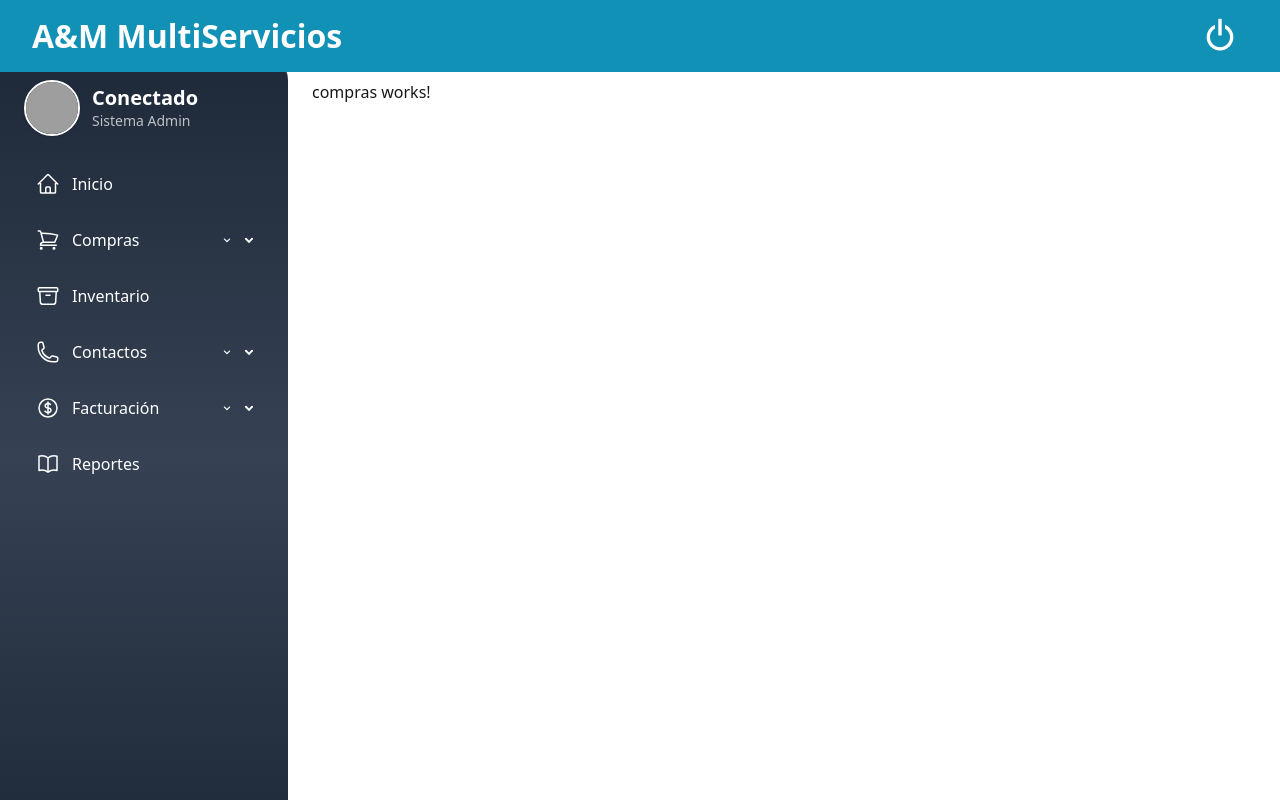
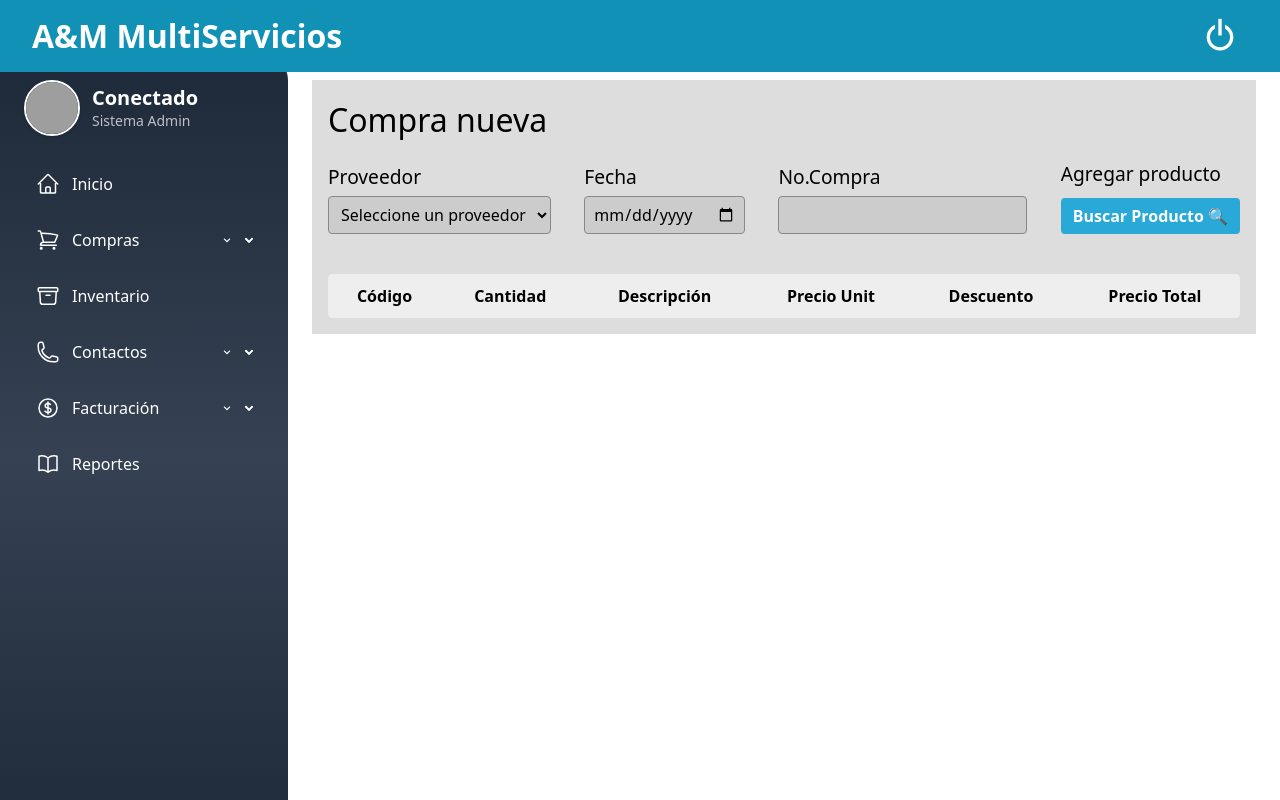
Before and after one commit to JoseMi317/store-app, an Angular app: page /compras in a window 1280 px wide. Built offline with nearby package versions, Linux system fonts and the light colour scheme; grey boxes are pictures that could not be loaded.

Commit message:
Pestaña Compra Nueva

```diff
--- a/src/app/pages/compras/compras.component.css
+++ b/src/app/pages/compras/compras.component.css
@@ -0,0 +1,226 @@
+.container{
+    background-color: #ddd;
+    padding: 1rem;
+}
+
+h1{
+    font-size: 2rem;
+    color: #000000;
+    margin-bottom: 1rem;
+}
+
+/*HEADER*/
+.headerCompra {
+    display: flex;
+    gap: 1rem;
+    flex-wrap: wrap;
+    align-items: flex-end;
+    justify-content: space-between;
+    margin-bottom: 1rem;
+}
+
+
+.form-group {
+    display: flex;
+    flex-direction: column;
+    margin-bottom: 0.5rem;
+  }
+
+  label {
+    font-size: 1.2rem;
+    color: #000000;
+    margin-bottom: 4px;
+  }
+
+select {
+    padding: 6px 8px;
+    border: 1px solid #888;
+    border-radius: 4px;
+    background-color: #ccc;
+    color: #000;
+    transition: background-color 0.3s, border-color 0.3s, transform 0.3s; /* Smooth transitions including transform */
+}
+
+select:hover {
+    background-color: #bbb; /* Slightly darker gray on hover */
+    transform: scale(1.02); /* Slightly enlarge the element */
+}
+
+select:focus {
+    border-color: #555; /* Darker border on focus */
+    outline: none; /* Remove default outline */
+    box-shadow: 0 0 4px #555; /* Add a subtle shadow */
+    transform: scale(1.05); /* Slightly enlarge the element more on focus */
+}
+
+ input[type="text"],
+  input[type="date"] {
+    padding: 6px 8px;
+    border: 1px solid #888;
+    border-radius: 4px;
+    background-color: #ccc;
+    color: #000;
+    transition: background-color 0.3s, border-color 0.3s, transform 0.3s;
+  }
+
+  /* Modal */
+.modal {
+    position: fixed;
+
+    top: 0;
+    left: 0;
+    width: 100%;
+    height: 100%;
+    background: rgba(0,0,0,0.6);
+    display: flex;
+    justify-content: center;
+    align-items: center;
+    overflow-y: scroll;
+
+}
+
+  .modal-content {
+    background: #fff;
+    padding: 2rem;
+    border-radius: 10px;
+    width: 400px;
+    max-height: 90%;
+    overflow-y: auto;
+  }
+
+  .modal-content h2, .modal-content h3 {
+    margin-top: 0;
+  }
+
+  .modal-content label {
+    display: block;
+    margin-top: 10px;
+    font-weight: bold;
+  }
+
+  .modal-content input {
+    width: 100%;
+    padding: 6px;
+    margin-top: 4px;
+    border: 1px solid #888;
+    border-radius: 4px;
+    background-color: #eee;
+  }
+
+  .modal-buttons {
+    display: flex;
+    justify-content: flex-end;
+    gap: 1rem;
+    margin-top: 1rem;
+  }
+
+  .modal-buttons button {
+    padding: 6px 12px;
+    border: none;
+    border-radius: 4px;
+    cursor: pointer;
+  }
+
+  .modal-buttons button:first-child {
+    background-color: #ccc;
+  }
+
+  .modal-buttons button:last-child {
+    background-color: #28a745;
+    color: white;
+  }
+
+    .buscar-btn {
+    margin-top: 5px;
+    background-color: #28a9d7;
+    color: white;
+    font-weight: bold;
+    border: none;
+    padding: 6px 12px;
+    border-radius: 4px;
+    cursor: pointer;
+  }
+
+/*Responsive*/
+/* General container adjustments for smaller screens */
+@media (max-width: 768px) {
+    .container {
+        padding: 0.5rem; /* Reduce padding for smaller screens */
+    }
+
+    h1 {
+        font-size: 1.5rem; /* Adjust heading size */
+    }
+
+    .headerCompra {
+        flex-direction: column; /* Stack elements vertically */
+        align-items: stretch; /* Align items to fill the width */
+    }
+
+    .form-group {
+        margin-bottom: 1rem; /* Add more spacing for better readability */
+    }
+
+    select {
+        width: 100%; /* Make the select element take full width */
+    }
+
+    input[type="text"],
+    input[type="date"] {
+        width: 100%; /* Make inputs take full width */
+    }
+
+    .modal-content {
+        width: 90%; /* Adjust modal width for smaller screens */
+        max-width: 400px; /* Ensure it doesn't get too wide */
+    }
+
+    .modal-buttons {
+        flex-direction: column; /* Stack buttons vertically */
+        gap: 0.5rem; /* Reduce gap between buttons */
+    }
+}
+
+/* Further adjustments for very small screens */
+@media (max-width: 480px) {
+    h1 {
+        font-size: 1.2rem; /* Further reduce heading size */
+    }
+
+    .headerCompra {
+        gap: 0.5rem; /* Reduce gap between elements */
+    }
+
+    .buscar-btn {
+        font-size: 0.9rem; /* Adjust button font size */
+        padding: 4px 8px; /* Reduce button padding */
+    }
+}
+
+/*Tabla*/
+
+.tabla-container {
+    margin-top: 2rem;
+  }
+
+  .productos-table {
+    width: 100%;
+    border-collapse: collapse;
+    background-color: #c7c3c3; /* Cambia el color de fondo de la tabla */
+    color: #000;
+    text-align:center;
+    border-radius: 4px;
+    overflow: hidden;
+  }
+
+  .productos-table th {
+    background-color: #eeeeee; /* Cambia el color de fondo de la tabla */
+    padding: 10px;
+
+    color: #000000;
+  }
+
+  .productos-table td {
+    padding: 10px;
+    border-top: 1px solid #bbb;
+  }
--- a/src/app/pages/compras/compras.component.html
+++ b/src/app/pages/compras/compras.component.html
@@ -1 +1,94 @@
-<p>compras works!</p>
+<div class="container">
+    <h1>Compra nueva</h1>
+    <div class="headerCompra">
+        <div class="form-group">
+        <label>Proveedor</label>
+        <select name="menu">
+            <option value="0">Seleccione un proveedor</option>
+            <option value="1">Uno</option>
+            <option value="2">Dos</option>
+            <option value="3">Tres</option>
+        </select>
+    </div>
+    <div class="form-group">
+        <label>Fecha</label>
+        <input type="date" />
+    </div>
+    <div class="form-group">
+        <label>No.Compra</label> <!-- Se debe implementar php -->
+        <input type="text" />
+    </div>
+    <div class="form-group">
+        <label>Agregar producto</label> <!-- Se debe implementar php -->
+        <button class="buscar-btn" onclick="buscar_modal.showModal()">Buscar Producto 🔍</button>
+    </div>
+    </div>
+
+<!-- Logica del header -->
+
+<dialog id="buscar_modal" class="modal">
+<div class="modal-box w-11/12 max-w-5xl">
+    <h2 class="font-semibold text-xl mb-4">Buscar Productos</h2>
+
+    <!-- Campo de búsqueda -->
+    <div class="mb-4">
+    <input
+        type="text"
+        class="input input-bordered w-full"
+        placeholder="Buscar Producto"
+        id="buscarTermino"
+        oninput="filtrarProductos()"
+    />
+    </div>
+
+    <div class="overflow-x-auto">
+    <table class="table w-full">
+        <thead>
+        <tr>
+            <th>Código</th>
+            <th>Producto</th>
+            <th>Fabricante</th>
+            <th>Stock</th>
+            <th>Precio</th>
+            <th>Acciones</th>
+        </tr>
+        </thead>
+        <tbody id="resultadosBusqueda">
+        </tbody>
+    </table>
+    </div>
+
+    <!-- Paginación -->
+    <div class="flex justify-center mt-4">
+    <div class="join">
+        <button class="join-item btn" onclick="anteriorPagina()" id="btnAnterior" disabled>«</button>
+        <button class="join-item btn" id="numeroPagina">1</button>
+        <button class="join-item btn" id="numeroPagina">2</button>
+        <button class="join-item btn" onclick="siguientePagina()" id="btnSiguiente">»</button>
+    </div>
+    </div>
+
+    <!-- Botones -->
+    <div class="modal-action">
+    <button type="button" class="btn" onclick="buscar_modal.close()">Cerrar</button>
+    </div>
+</div>
+</dialog>
+
+<div class="tabla-container">
+      <table class="productos-table">
+        <thead>
+          <tr>
+            <th>Código</th>
+            <th>Cantidad</th>
+            <th>Descripción</th>
+            <th>Precio Unit</th>
+            <th>Descuento</th>
+            <th>Precio Total</th>
+          </tr>
+        </thead>
+      </table>
+    </div>
+
+
+</div>
```
